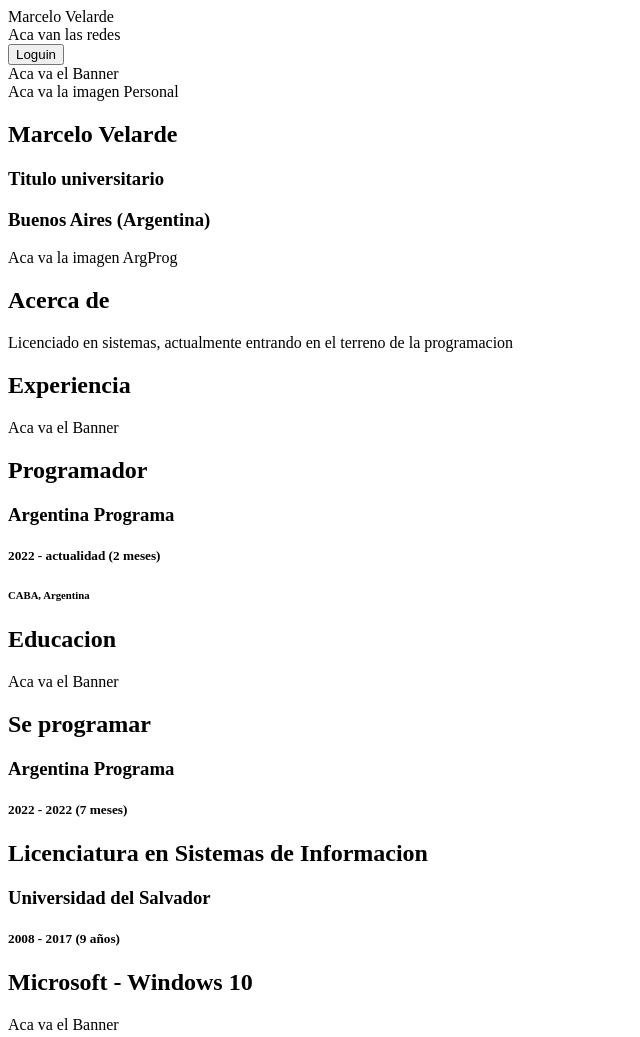
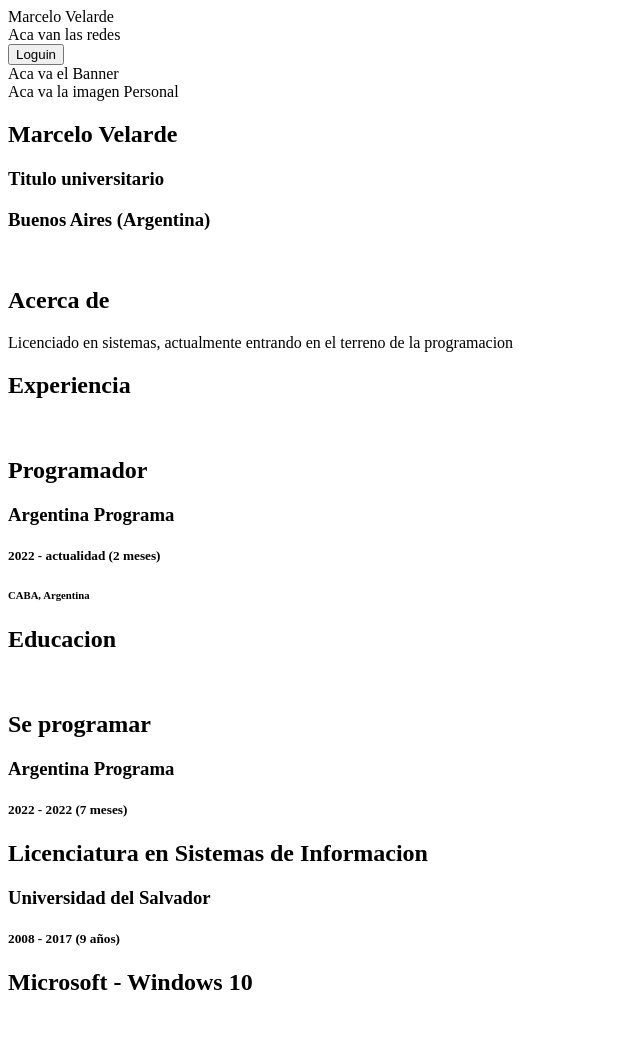
Before and after one commit to mvelarde86/portfolio-FrontEnd, a plain HTML site: page index.html in a window 1280 px wide. Shown: the top 1037 px of the page, without its empty margins (0-640 px from the left). Drawn offline with Linux system fonts and the light colour scheme.

Commit message:
Probando Git modificando en Desarrollo

```diff
--- a/index.html
+++ b/index.html
@@ -50,7 +50,7 @@
 
         <!-- Sector de la imagen ArgProg-->
         <div class="imagen_ArgPro">
-            <img>Aca va la imagen ArgProg</img>
+            <img src="" alt="">
         </div>
 
     </section>
@@ -79,7 +79,7 @@
 
         <!-- Sector Logo Empresa-->
         <div class="img_Experiencia">
-            <img>Aca va el Banner</img>
+            <img src="" alt="">
         </div>
 
         <!-- Sector Descripcion Empresa-->
@@ -101,7 +101,7 @@
 
         <!-- Sector Logo Centro de Formacion-->
         <div class="img_Educacion">
-            <img>Aca va el Banner</img>
+            <img src="" alt="">
         </div>
 
         <!-- Sector Descripcion Centro de Educacion-->
@@ -129,7 +129,7 @@
 
         <!-- Sector Barra de %-->
         <div class="img_Educacion">
-            <img>Aca va el Banner</img>
+            <img src="" alt="">
         </div>
 
     </section>
```
